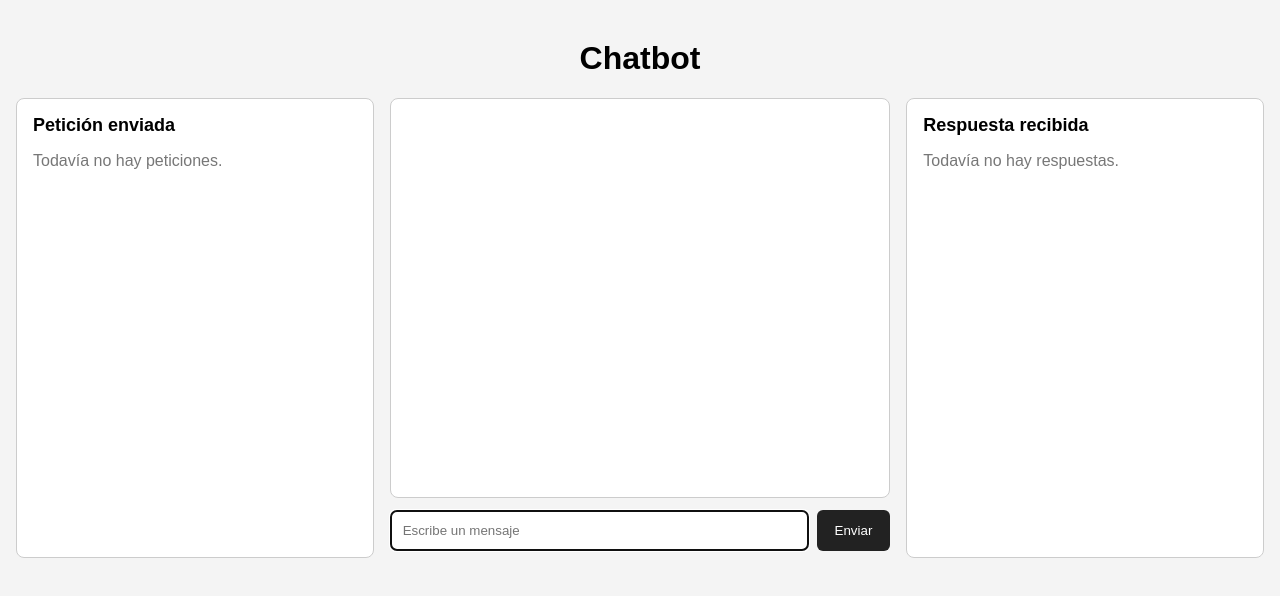
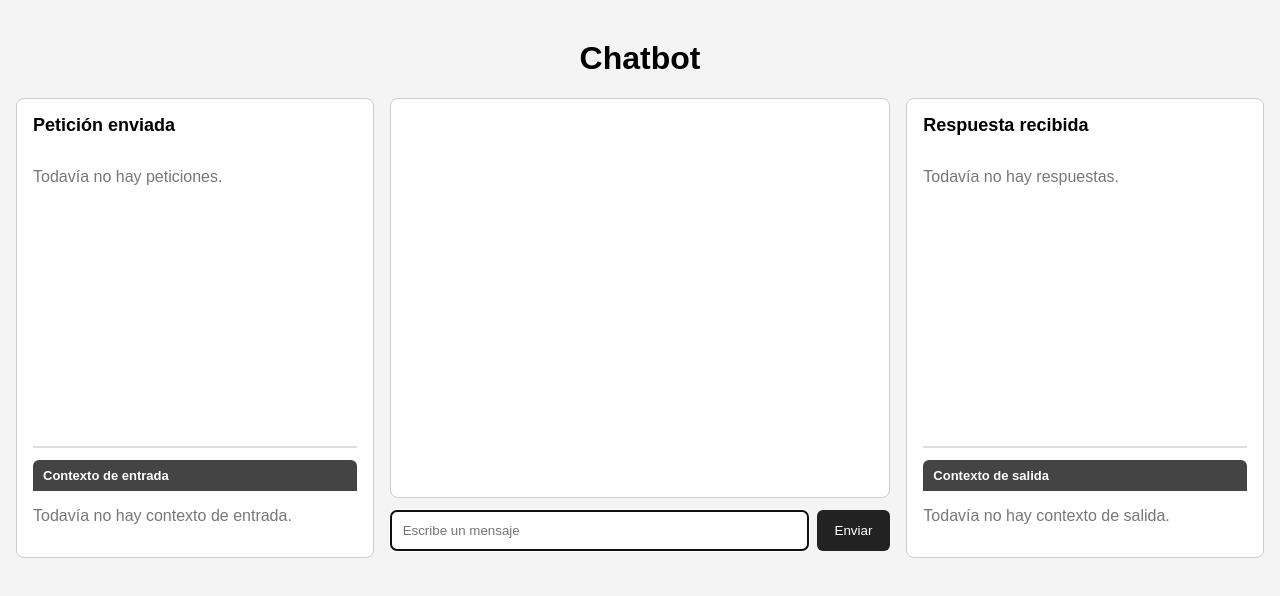
Before and after one commit to jpecinagithub/CHATBOT-BASICO, a React (Vite) app: page / in a window 1280 px wide. Shown: the top 596 px of the page. Built offline with nearby package versions, Linux system fonts and the light colour scheme.

Commit message:
Contexto de entrada/salida fijo al pie de los paneles laterales
- Panel 'Petición enviada': pie con el contexto de entrada (última petición)
- Panel 'Respuesta recibida': pie con el contexto de salida (última respuesta)
- Layout flex: historial con scroll arriba, contexto siempre visible abajo

```diff
--- a/src/App.jsx
+++ b/src/App.jsx
@@ -23,6 +23,9 @@ export default function App() {
   const [responses, setResponses] = useState([])
   const [text, setText] = useState('')
   const [loading, setLoading] = useState(false)
+
+  const lastRequest = requests.length > 0 ? requests[requests.length - 1] : null
+  const lastResponse = responses.length > 0 ? responses[responses.length - 1] : null
 
   async function sendMessage(event) {
     event.preventDefault()
@@ -75,6 +78,7 @@ export default function App() {
       <div className="debug-layout">
         <section className="log-panel">
           <h2>Petición enviada</h2>
+          <div className="log-list">
             {requests.length === 0 && <p className="empty">Todavía no hay peticiones.</p>}
             {requests.map((request, index) => (
               <article key={request.id}>
@@ -82,6 +86,15 @@ export default function App() {
                 <pre>{formatJson(request.data)}</pre>
               </article>
             ))}
+          </div>
+          <footer className="context-box">
+            <h3>Contexto de entrada</h3>
+            {lastRequest ? (
+              <pre>{formatJson(lastRequest.data)}</pre>
+            ) : (
+              <p className="empty">Todavía no hay contexto de entrada.</p>
+            )}
+          </footer>
         </section>
 
         <section className="chat-panel">
@@ -108,6 +121,7 @@ export default function App() {
 
         <section className="log-panel">
           <h2>Respuesta recibida</h2>
+          <div className="log-list">
             {responses.length === 0 && <p className="empty">Todavía no hay respuestas.</p>}
             {responses.map((response, index) => (
               <article key={response.id}>
@@ -115,6 +129,15 @@ export default function App() {
                 <pre>{formatJson(response.data)}</pre>
               </article>
             ))}
+          </div>
+          <footer className="context-box">
+            <h3>Contexto de salida</h3>
+            {lastResponse ? (
+              <pre>{formatJson(lastResponse.data)}</pre>
+            ) : (
+              <p className="empty">Todavía no hay contexto de salida.</p>
+            )}
+          </footer>
         </section>
       </div>
     </main>
--- a/src/styles.css
+++ b/src/styles.css
@@ -29,8 +29,7 @@ h1 {
   min-width: 0;
 }
 
-.messages,
-.log-panel {
+.messages {
   min-height: 400px;
   padding: 16px;
   overflow-y: auto;
@@ -39,13 +38,36 @@ h1 {
   background: white;
 }
 
+.log-panel {
+  height: 460px;
+  padding: 16px;
+  border: 1px solid #ccc;
+  border-radius: 8px;
+  background: white;
+  display: flex;
+  flex-direction: column;
+}
+
+.log-list {
+  flex: 1;
+  min-height: 0;
+  overflow-y: auto;
+}
+
+.context-box {
+  flex-shrink: 0;
+  border-top: 2px solid #ddd;
+  margin-top: 12px;
+  padding-top: 12px;
+}
+
+.context-box pre {
+  max-height: 150px;
+}
+
 .messages p {
   margin: 0 0 12px;
   white-space: pre-wrap;
-}
-
-.log-panel {
-  height: 460px;
 }
 
 h2 {
```
Also changed, not shown: 1 other file (tests, documents, lock files or other folders). Lines whose indentation alone changed are shown as unchanged.
